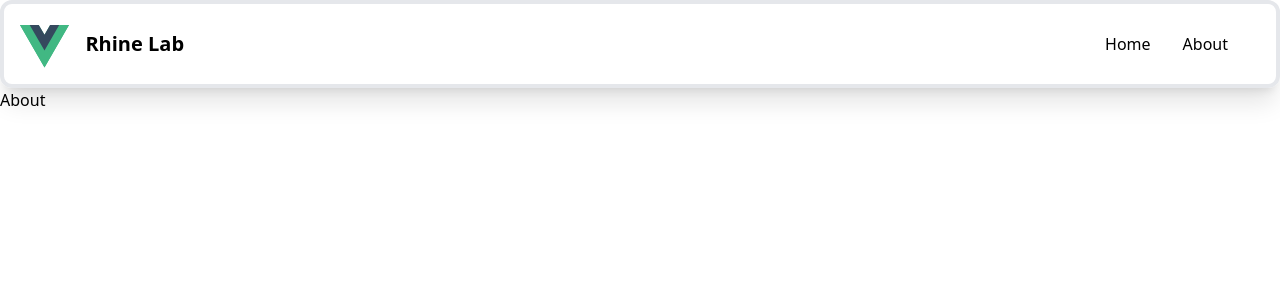
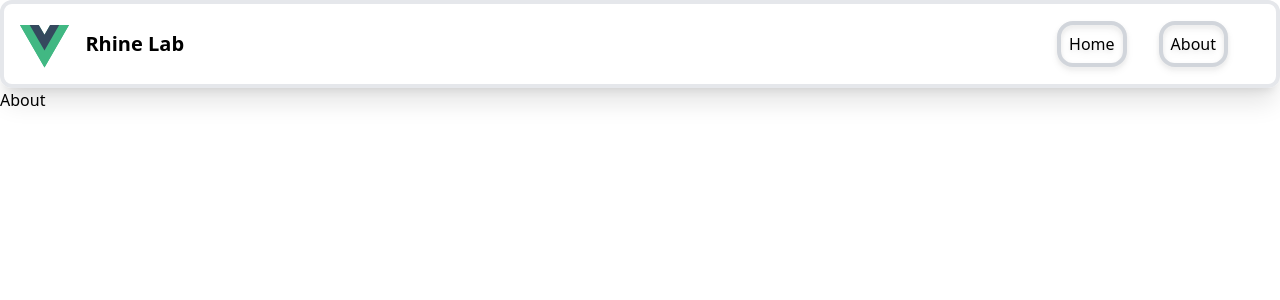
Before and after one commit to EndCredits/h5-final-assessment, a Vue app: page /#/about in a window 1280 px wide. Shown: the top 300 px of the page. Built offline with nearby package versions, Linux system fonts and the light colour scheme.

Commit message:
feat: Decorative navigation buttons
 * Also switched to TailwindCSS's drop-shadow implementation

Signed-off-by: EndCredits <endcredits@crepuscular-aosp.icu>

```diff
--- a/src/components/NavBar.vue
+++ b/src/components/NavBar.vue
@@ -23,7 +23,7 @@ const mainItems = ref([
     </div>
     <div class="flex flex-row inset-y-0 ml-auto mr-4">
       <div class="mx-4" v-for="item in mainItems">
-        <router-link :to="{ path: item.itemURL }">{{
+        <router-link class="border-4 p-2 border-gray-300 rounded-2xl drop-shadow-md hover:drop-shadow-2xl" :to="{ path: item.itemURL }">{{
           item.itemName
         }}</router-link>
       </div>
@@ -43,12 +43,4 @@ const mainItems = ref([
 .img_vue:hover {
   filter: drop-shadow(0 0 0.75rem #00ffaa);
 }
-
-.img_vite {
-  height: 96px;
-}
-
-.img_vite:hover {
-  filter: drop-shadow(0 0 0.75rem #f700ff);
-}
 </style>
```
